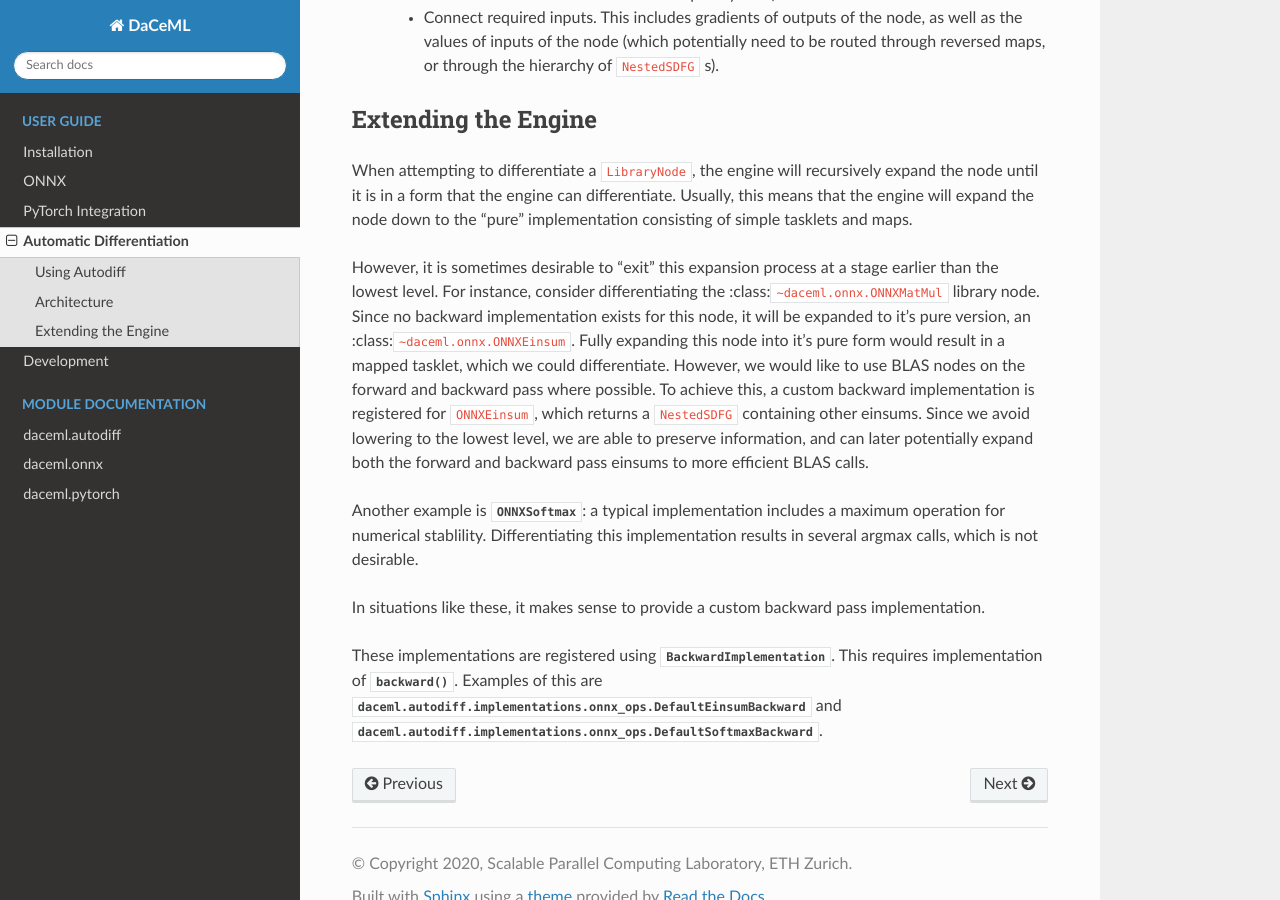
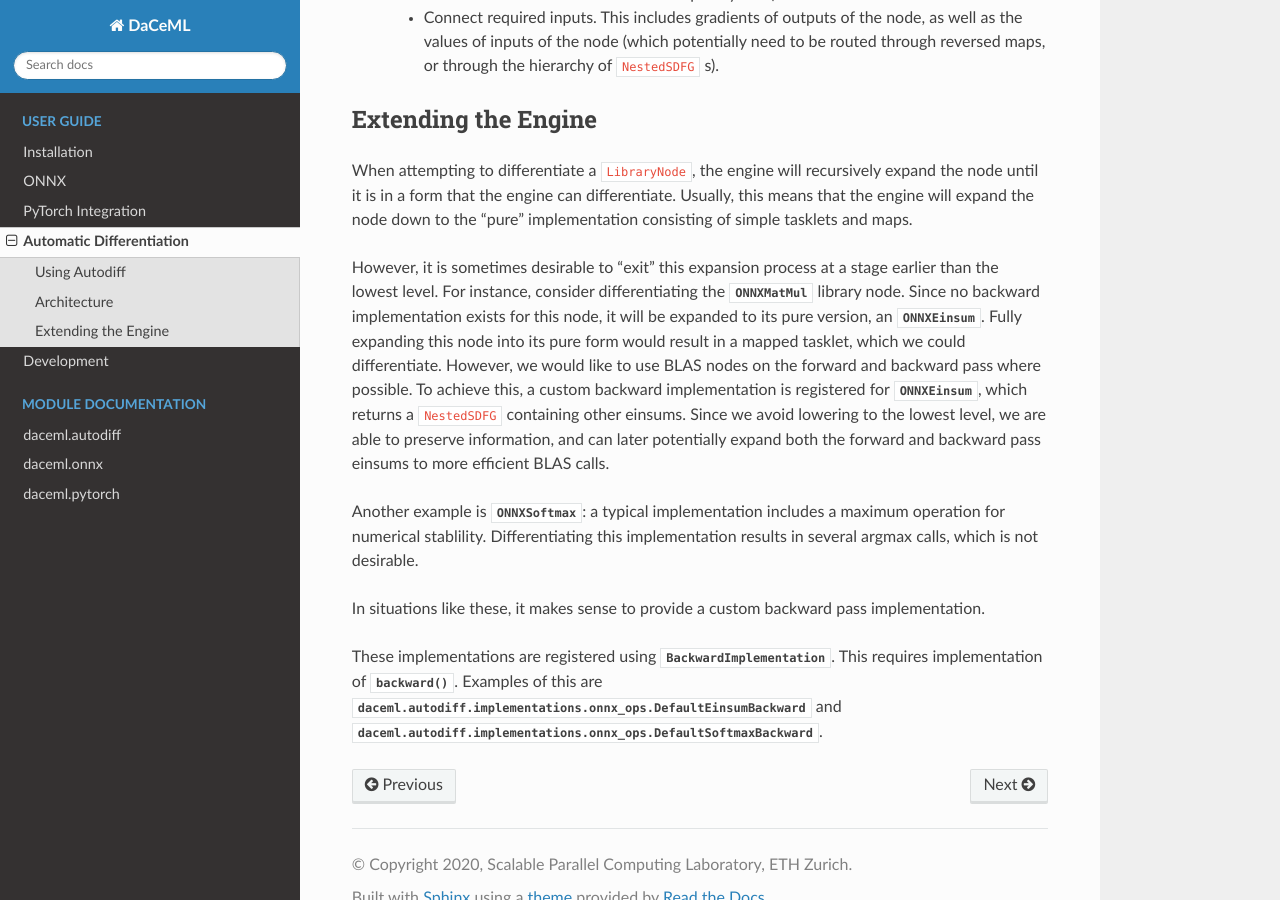
Before and after one commit to spcl/daceml, a Sphinx documentation site: the page built from doc/overviews/autodiff.rst, in a window 1280 px wide and 900 px high, scrolled down 2271 px. Built offline with Sphinx 7.4.7 and the Read the Docs theme 2.0.0, drawn with Linux system fonts in a browser that asks for light colours.

Commit message:
Fix class links in docs

```diff
--- a/doc/overviews/autodiff.rst
+++ b/doc/overviews/autodiff.rst
@@ -134,20 +134,22 @@ that the engine can differentiate. Usually, this means that the engine will expa
 implementation consisting of simple tasklets and maps.
 
 However, it is sometimes desirable to "exit" this expansion process at a stage earlier than the lowest level.
-For instance, consider differentiating the :class:``~daceml.onnx.ONNXMatMul`` library node. Since no backward
-implementation exists for this node, it will be expanded to it's pure version, an :class:``~daceml.onnx.ONNXEinsum``.
-Fully expanding this node into it's pure form would result in a mapped tasklet, which we could differentiate. However,
-we would like to use BLAS nodes on the forward and backward pass where possible. To achieve this, a custom backward
-implementation is registered for ``ONNXEinsum``, which returns a ``NestedSDFG`` containing other einsums. Since we avoid
+For instance, consider differentiating the :class:`~daceml.onnx.nodes.onnx_op.ONNXMatMul` library node. Since no
+backward implementation exists for this node, it will be expanded to its pure version, an
+:class:`~daceml.onnx.nodes.onnx_op.ONNXEinsum`. Fully expanding this node into its pure form would result in a mapped
+tasklet, which we could differentiate. However, we would like to use BLAS nodes on the forward and backward pass where
+possible. To achieve this, a custom backward implementation is registered for
+:class:`~daceml.onnx.nodes.onnx_op.ONNXEinsum`, which returns a ``NestedSDFG`` containing other einsums. Since we avoid
 lowering to the lowest level, we are able to preserve information, and can later potentially expand both the forward and
 backward pass einsums to more efficient BLAS calls.
 
-Another example is :class:`~daceml.onnx.ONNXSoftmax`: a typical implementation includes a maximum operation for
-numerical stablility. Differentiating this implementation results in several argmax calls, which is not desirable.
+Another example is :class:`~daceml.onnx.nodes.onnx_op.ONNXSoftmax`: a typical implementation includes a maximum
+operation for numerical stablility. Differentiating this implementation results in several argmax calls, which is not
+desirable.
 
 In situations like these, it makes sense to provide a custom backward pass implementation.
 
-These implementations are registered using :class:`~daceml.autodiff.BackwardImplementation`. This requires implementation
-of :meth:`~Daceml.autodiff.BackwardImplementation.backward`. Examples of this are
+These implementations are registered using :class:`~daceml.autodiff.BackwardImplementation`. This requires
+implementation of :meth:`~Daceml.autodiff.BackwardImplementation.backward`. Examples of this are
 :class:`daceml.autodiff.implementations.onnx_ops.DefaultEinsumBackward` and
 :class:`daceml.autodiff.implementations.onnx_ops.DefaultSoftmaxBackward`.
```
